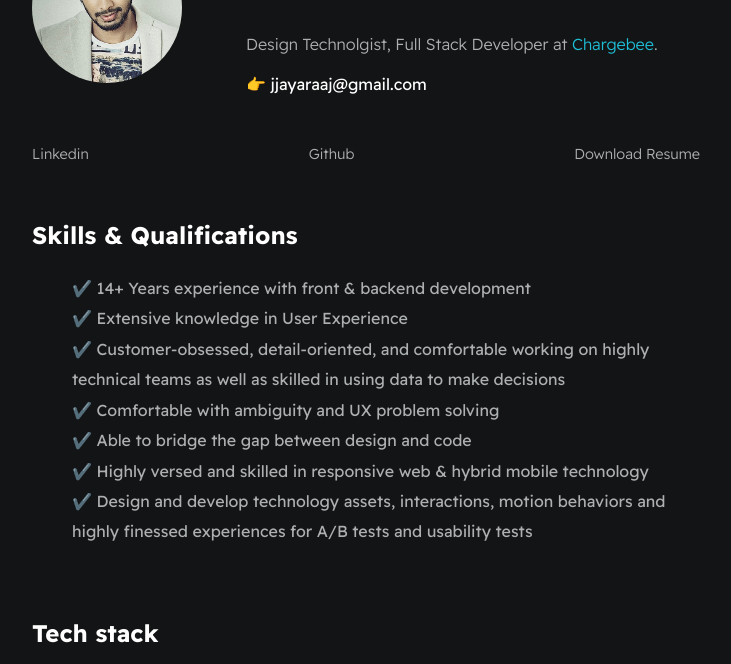
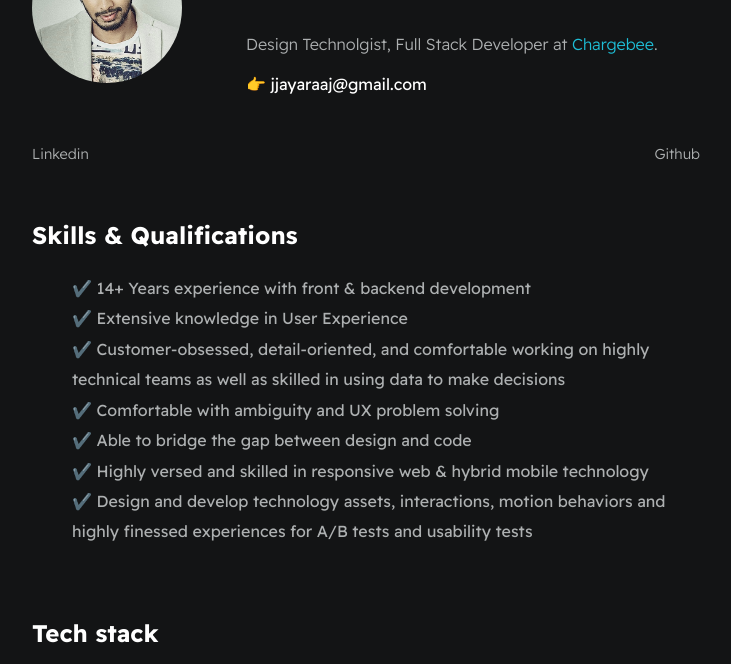
Before and after one commit to jjayaraaj/resume-website, a plain HTML site: page index.html in a window 1280 px wide. Shown: the part 136-800 px from the top of the page, without its empty margins (274-1005 px from the left). Drawn offline with Linux system fonts and the light colour scheme.

Commit message:
Update index.html

```diff
--- a/index.html
+++ b/index.html
@@ -31,7 +31,7 @@
                 <a href="https://twitter.com/dennisivy11" target="_blank">Twitter</a> -->
                 <a href="https://www.linkedin.com/in/jjayaraaj/" target="_blank">Linkedin</a>
                 <a href="https://github.com/jjayaraaj" target="_blank">Github</a>
-                <a href="./assets/resume.pdf" target="_blank">Download Resume</a>
+<!--                 <a href="./assets/resume.pdf" target="_blank">Download Resume</a> -->
             </div>
         </section>
 
```
